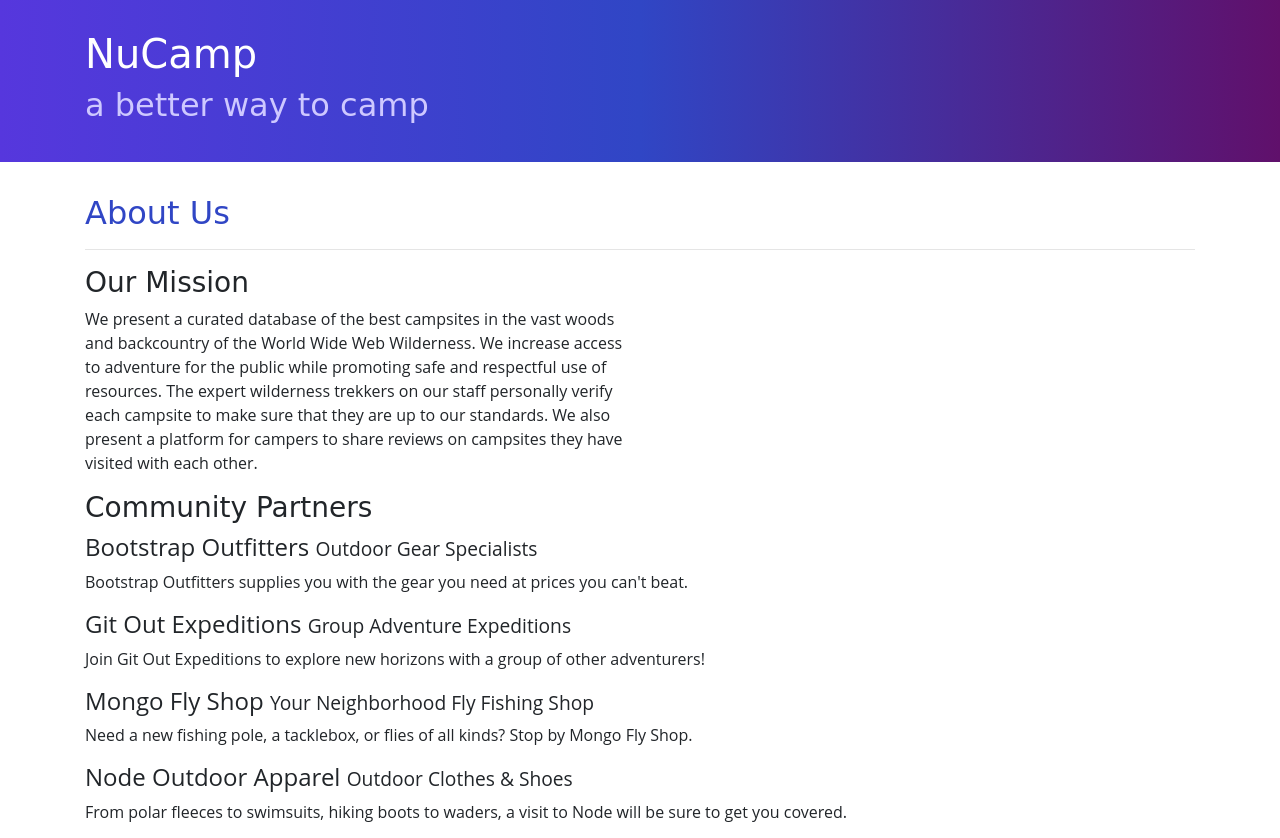
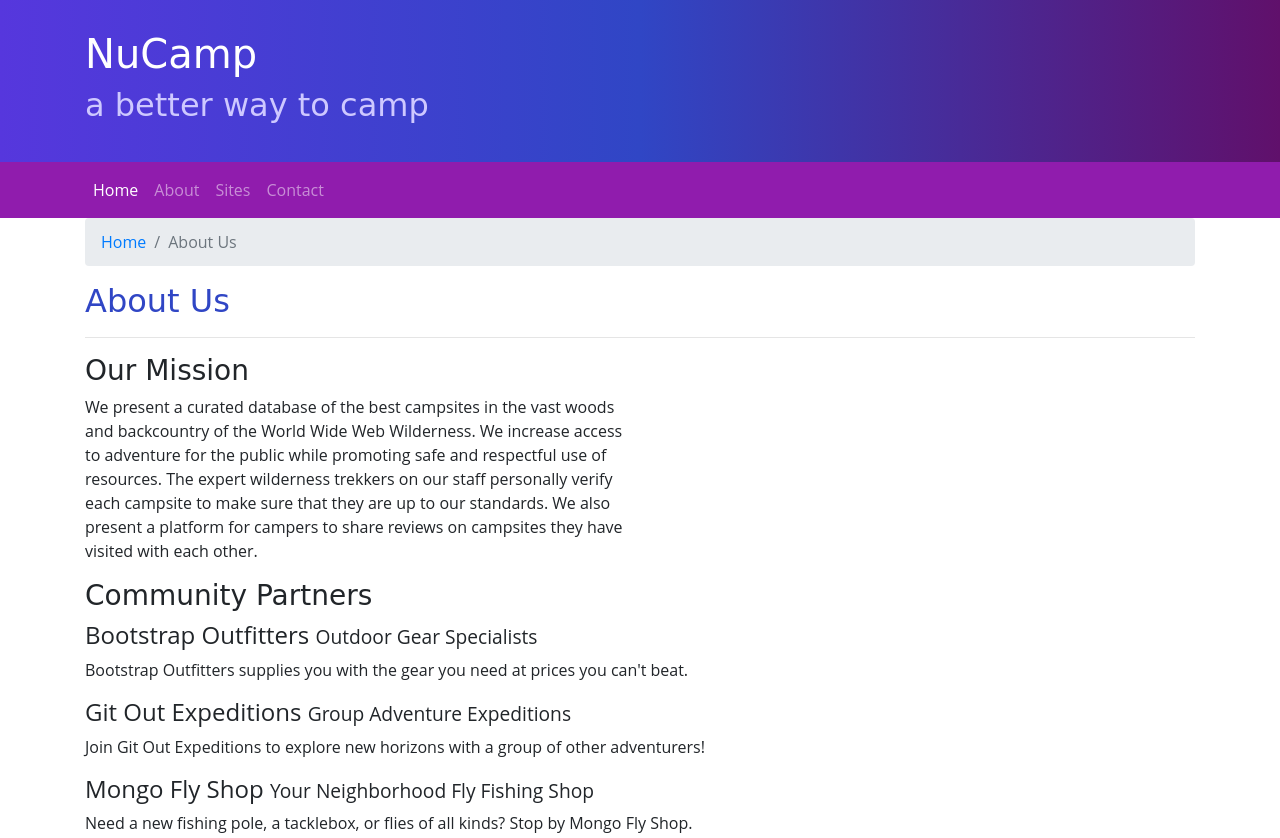
Before and after one commit to edgarmontes/BootstrapProjectSetup, a website: page aboutus.html in a window 1280 px wide. Shown: the top 838 px of the page. Drawn offline with nearby package versions, Linux system fonts and the light colour scheme.

Commit message:
Navbar and Breadcrumbs

```diff
--- a/aboutus.html
+++ b/aboutus.html
@@ -26,9 +26,30 @@
         </div>
     </header>
 
+    <!--Navegation bar-->
+    <nav class="navbar navbar-expand-sm navbar-dark sticky-top">
+            <div class="container">
+                <button class="navbar-toggler ml-auto" type="button" data-toggle="collapse" data-target="#nucampNavBar">
+                    <span class="navbar-toggler-icon"></span>
+                </button>
+                <div class="collapse navbar-collapse" id="nucampNavBar">
+                    <ul class="navbar-nav">
+                        <li class="nav-item active"><a class="nav-link" href="index.html">Home</a></li>
+                        <li class="nav-item"><a class="nav-link" href="#">About</a></li>
+                        <li class="nav-item"><a class="nav-link" href="#">Sites</a></li>
+                        <li class="nav-item"><a class="nav-link" href="#">Contact</a></li>
+                    </ul>
+                </div>
+            </div>
+        </nav>
+
     <div class="container">
         <div class="row">
             <div class="col align-items-center">
+                <ol class="breadcrumb">
+                    <li class="breadcrumb-item"><a href="index.html">Home</a></li>
+                    <li class="breadcrumb-item active"><a>About Us</a></li>
+                </ol>
                <h2 lass="mh-100">About Us</h2>
                <hr />
             </div>
--- a/css/styles.css
+++ b/css/styles.css
@@ -20,6 +20,7 @@ footer{
 }
 
 .jumbotron{
+    margin: 0;
     padding: 30px;
     background-image: linear-gradient(to right, #5637dd,#3046c5,#60106b);
     color: white;
@@ -30,3 +31,7 @@ footer{
     border-bottom: 1px ridge;
     min-height: 200px;
 }
+
+.navbar{
+    background-color: #901cad;
+}
```
Also changed, not shown: index.html (+17 -0 lines), 1 other file.
